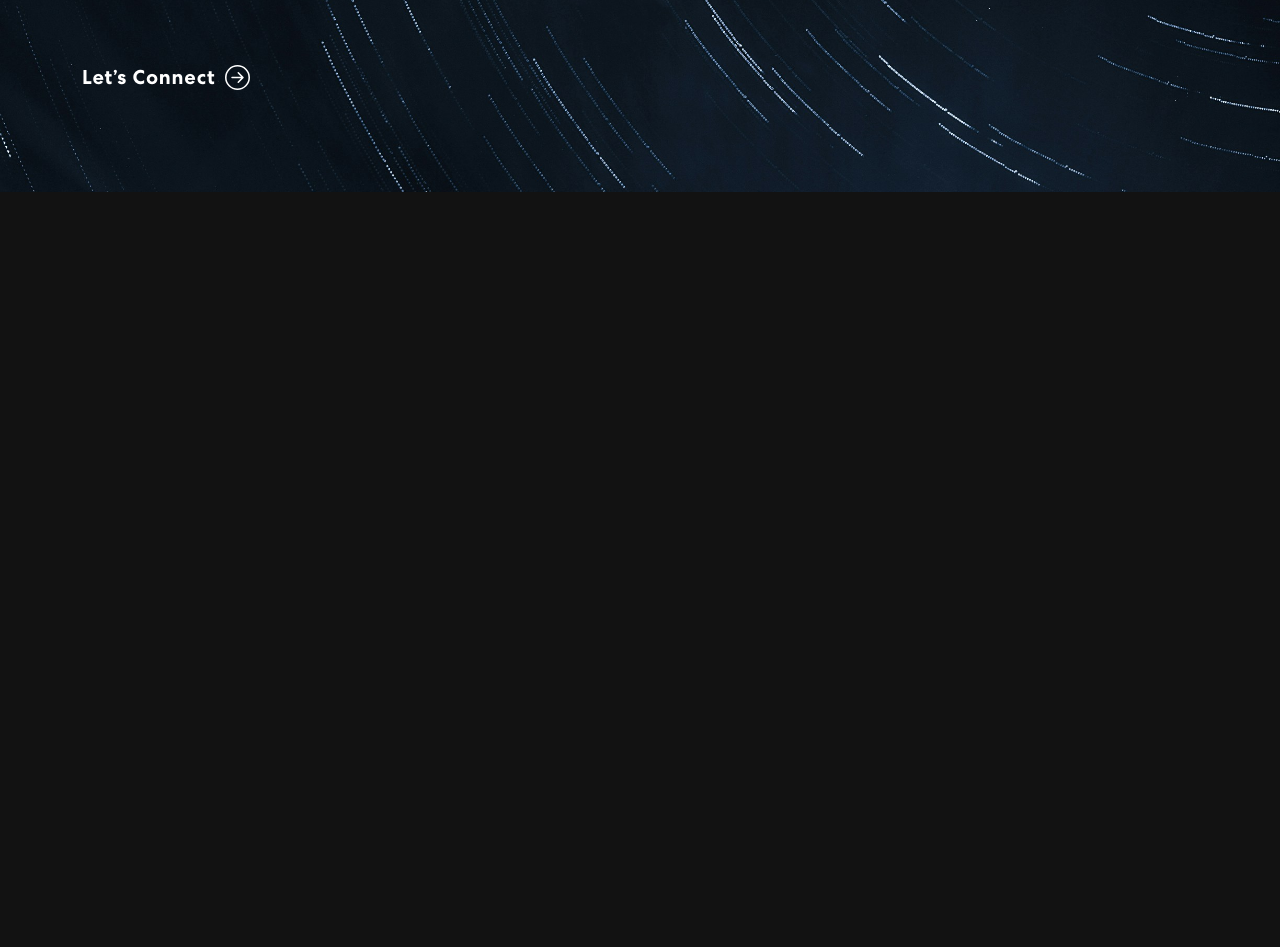
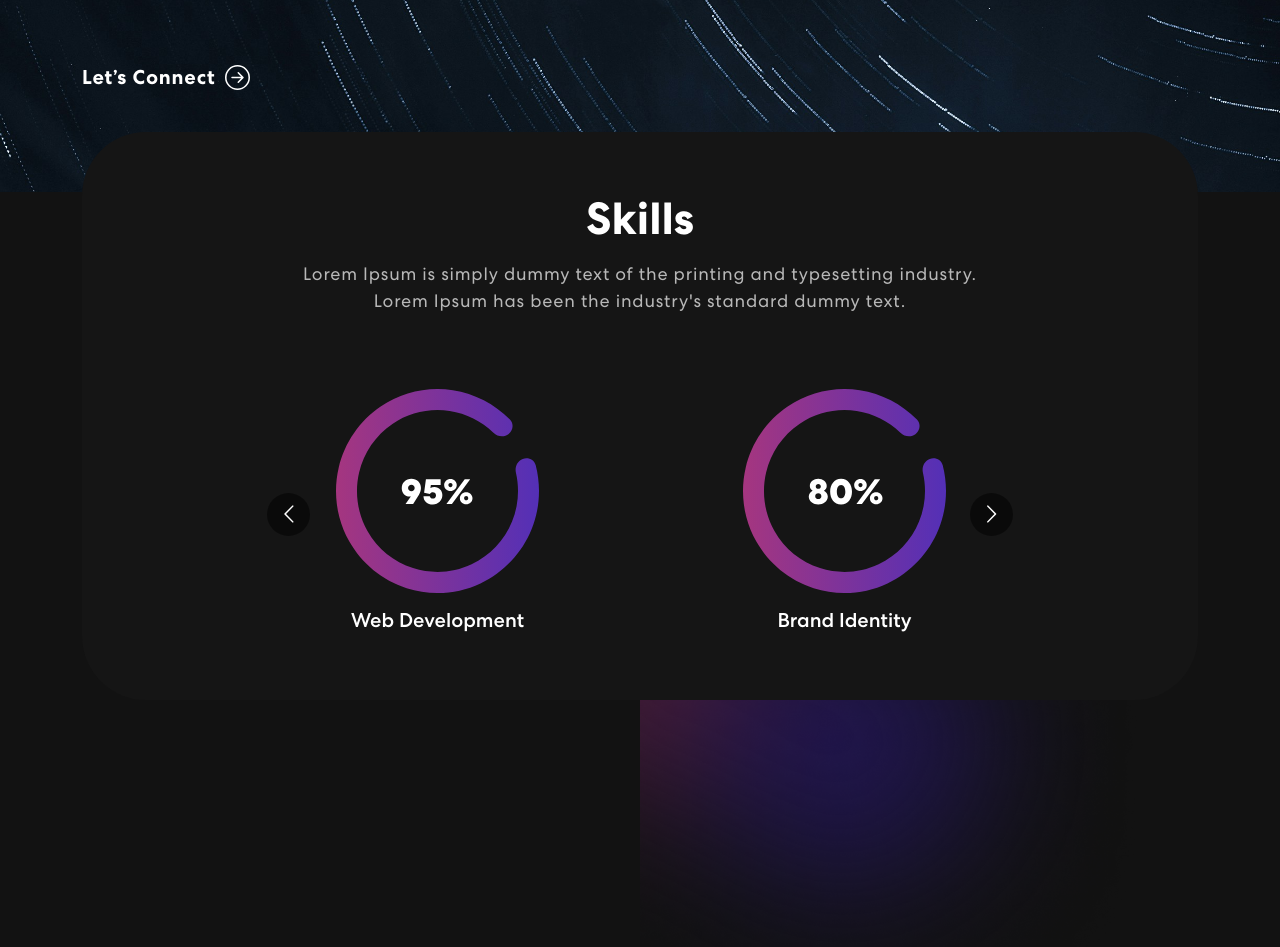
Before and after one commit to austinxviii/austin, a React (Create React App) app: page / in a window 1280 px wide. Shown: the part 580-1527 px from the top of the page. Before the commit the page ends 800 px from the top, so only its background shows below. Built offline with nearby package versions, Linux system fonts and the light colour scheme.

Commit message:
Added Skills Section

```diff
--- a/package.json
+++ b/package.json
@@ -11,6 +11,7 @@
     "react-bootstrap": "^2.10.2",
     "react-bootstrap-icons": "^1.11.4",
     "react-dom": "^18.3.1",
+    "react-multi-carousel": "^2.8.5",
     "react-scripts": "5.0.1",
     "web-vitals": "^2.1.4"
   },
--- a/src/App.css
+++ b/src/App.css
@@ -314,6 +314,50 @@ nav.navbar .navbar-toggler[aria-expanded="true"] .navbar-toggler-icon {
 
 
 
+/************ Skills Css ************/
+.skill {
+  padding: 0 0 50px 0;
+  position: relative;
+}
+.skill-bx {
+  background: #151515;
+  border-radius: 64px;
+  text-align: center;
+  padding: 60px 50px;
+  margin-top: -60px;
+}
+.skill h2 {
+	font-size: 45px;
+	font-weight: 700;
+}
+.skill p {
+    color: #B8B8B8;
+    font-size: 18px;
+    letter-spacing: 0.8px;
+    line-height: 1.5em;
+    margin: 14px 0 75px 0;
+}
+.skill-slider {
+  width: 80%;
+  margin: 0 auto;
+  position: relative;
+}
+.skill-slider .item img {
+  width: 50%;
+  margin: 0 auto 15px auto;
+}
+.background-image-left {
+  top: 28%;
+  position: absolute;
+  bottom: 0;
+  width: 40%;
+  z-index: -4;
+}
+
+
+
+
+
 
 
 .App {
--- a/src/App.js
+++ b/src/App.js
@@ -2,6 +2,7 @@ import logo from './logo.svg';
 import './App.css';
 import { NavBar } from "./Components/NavBar";
 import { Banner } from "./Components/Banner";
+import { Skills } from "./Components/Skills";
 import 'bootstrap/dist/css/bootstrap.min.css';
 
 
@@ -10,6 +11,7 @@ function App() {
     <div className="App">
       <NavBar />
       <Banner />
+      <Skills />
     </div>
   );
 }
--- /dev/null
+++ b/src/Components/Skills.js
@@ -0,0 +1,63 @@
+import meter1 from "../Assets/img/meter1.svg";
+import meter2 from "../Assets/img/meter2.svg";
+import meter3 from "../Assets/img/meter3.svg";
+import colorSharp from "../Assets/img/color-sharp.png"
+import Carousel from 'react-multi-carousel';
+import 'react-multi-carousel/lib/styles.css';
+
+export const Skills = () =>{
+    const responsive = {
+        superLargeDesktop: {
+          // the naming can be any, depends on you.
+          breakpoint: { max: 4000, min: 3000 },
+          items: 5
+        },
+        desktop: {
+          breakpoint: { max: 3000, min: 1024 },
+          items: 3
+        },
+        tablet: {
+          breakpoint: { max: 1024, min: 464 },
+          items: 2
+        },
+        mobile: {
+          breakpoint: { max: 464, min: 0 },
+          items: 1
+        }
+    };
+
+
+    return (
+        <section className="skill" id="skills">
+            <div className="container">
+                <div className="row">
+                    <div className="col-12">
+                        <div className="skill-bx wow zoomIn">
+                            <h2>Skills</h2>
+                            <p>Lorem Ipsum is simply dummy text of the printing and typesetting industry.<br></br> Lorem Ipsum has been the industry's standard dummy text.</p>
+                            <Carousel responsive={responsive} infinite={true} className="skill-slider">
+                                <div className="item">
+                                    <img src={meter1} alt="Image" />
+                                    <h5>Web Development</h5>
+                                </div>
+                                <div className="item">
+                                    <img src={meter2} alt="Image" />
+                                    <h5>Brand Identity</h5>
+                                </div>
+                                <div className="item">
+                                    <img src={meter3} alt="Image" />
+                                    <h5>Logo Design</h5>
+                                </div>
+                                <div className="item">
+                                    <img src={meter1} alt="Image" />
+                                    <h5>Web Development</h5>
+                                </div>
+                            </Carousel>
+                        </div>
+                    </div>
+                </div>
+            </div>
+            <img className="background-image-left" src={colorSharp} alt="Image" />
+        </section>
+      )
+}
```
Also changed, not shown: 1 other file (tests, documents, lock files or other folders).
